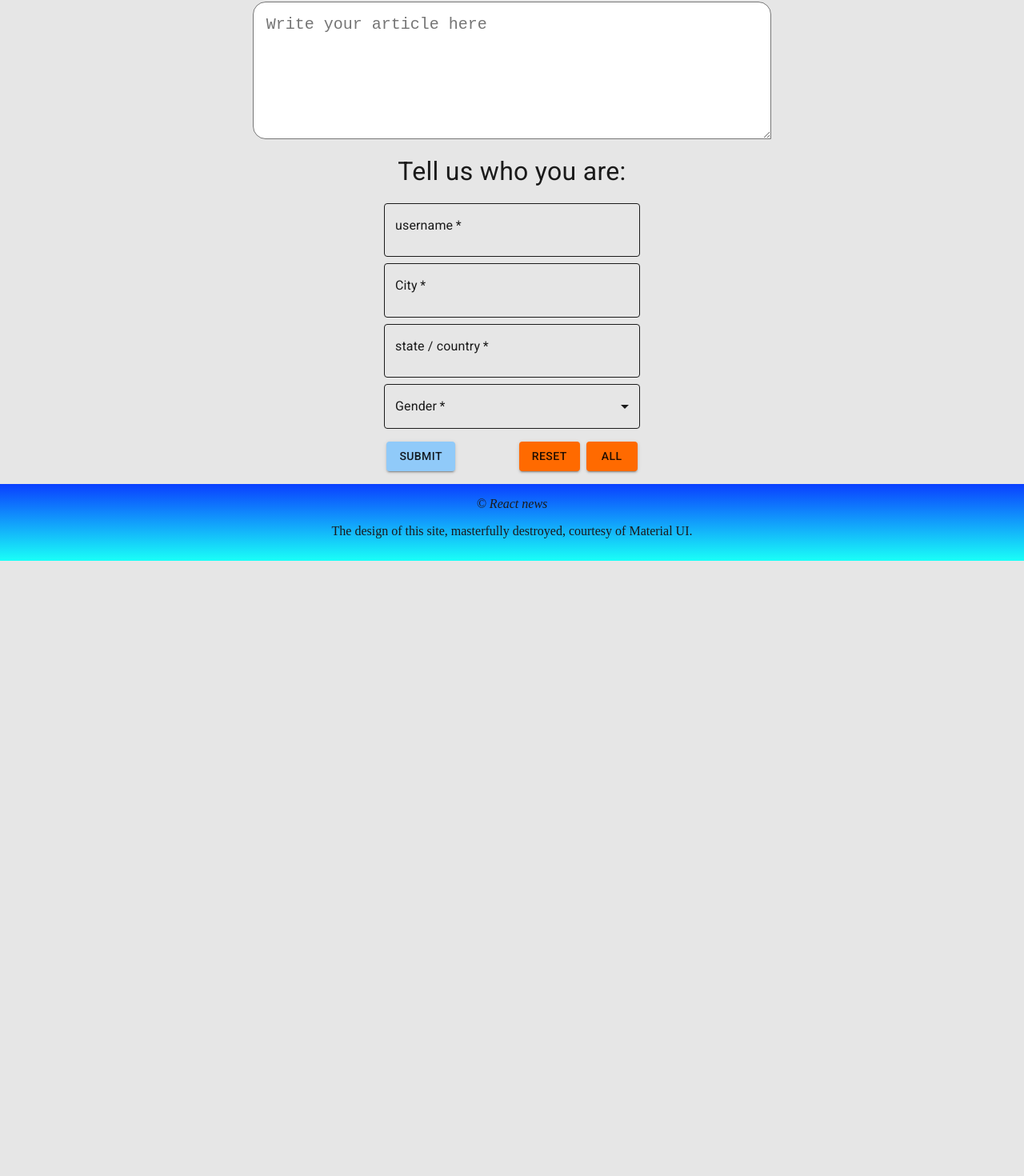
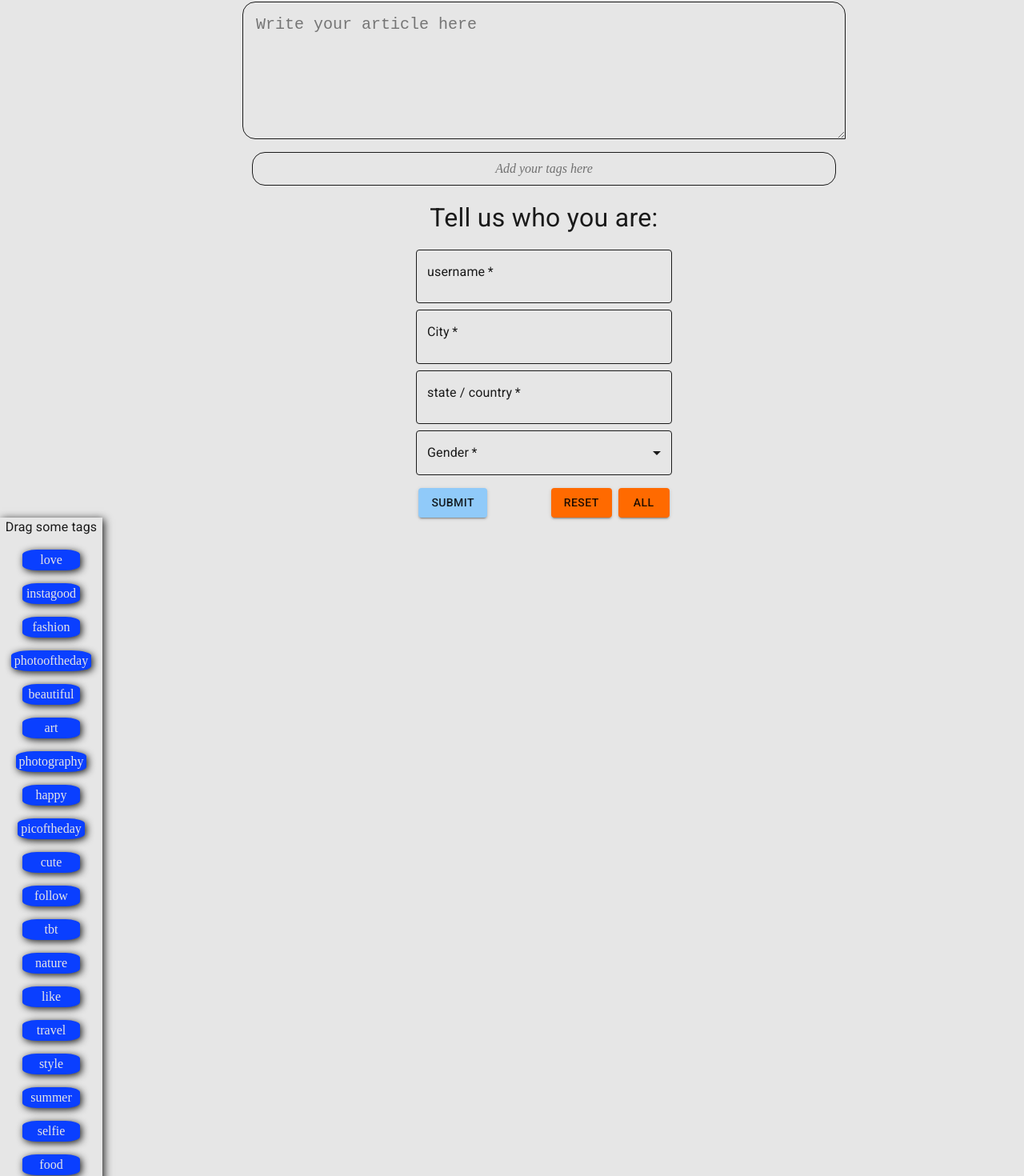
Before and after one commit to eckofox1981/news-reactor, a React (Vite) app: page /write in a window 1280 px wide. Shown: the part 415-1885 px from the top of the page at 80% size. Before the commit the page ends 1116 px from the top, so only its background shows below. Built offline with nearby package versions, Linux system fonts and the light colour scheme.

Commit message:
draggable tags woooooorkkkssssgit add .git add .git add .git add .

```diff
--- a/package.json
+++ b/package.json
@@ -15,6 +15,7 @@
     "@fontsource/roboto": "^5.2.6",
     "@mui/icons-material": "^7.3.2",
     "@mui/material": "^7.3.2",
+    "classnames": "^2.5.1",
     "react": "^19.1.1",
     "react-dom": "^19.1.1",
     "react-router-dom": "^7.8.2",
--- a/src/components/Tags.jsx
+++ b/src/components/Tags.jsx
@@ -1,10 +1,22 @@
+import { useMovedTagStore } from "../functionality/store";
 import "../styles/tags.css";
 
 export function Tags({ tags }) {
+  const setMovedTag = useMovedTagStore((store) => store.setMovedTag);
+
   return (
     <div className="tags">
       {tags.map((tag) => (
-        <div className="tag">{tag}</div>
+        <div
+          key={tags.indexOf(tag) + Math.random()}
+          className="tag"
+          draggable
+          onDragStart={() => {
+            setMovedTag(tag);
+          }}
+        >
+          {tag}
+        </div>
       ))}
     </div>
   );
--- a/src/functionality/store.js
+++ b/src/functionality/store.js
@@ -36,3 +36,17 @@ const activeUserStore = (set) => ({
 export const useActiveUserStore = create(
   persist(devtools(activeUserStore), { name: "active-user" })
 );
+
+//todo: do you really need this?
+const tagsStore = (set) => ({
+  tags: [],
+});
+
+export const useTagsStore = create(devtools(tagsStore));
+
+const movedTagStore = (set) => ({
+  movedTag: null,
+  setMovedTag: (string) => set({ movedTag: string }, false, "setMovedTag"),
+});
+
+export const useMovedTagStore = create(devtools(movedTagStore));
--- a/src/object/User.js
+++ b/src/object/User.js
@@ -8,8 +8,7 @@ export class UserObject {
     gender,
     city,
     state,
-    role,
-    password
+    role
   ) {
     this.id = id;
     this.username = username;
@@ -20,7 +19,6 @@ export class UserObject {
     this.city = city;
     this.state = state;
     this.role = role;
-    this.password = password;
   }
 }
 
--- a/src/pages/EditArticle.jsx
+++ b/src/pages/EditArticle.jsx
@@ -12,6 +12,12 @@ import {
 import TextareaAutosize from "@mui/material/TextareaAutosize";
 import TextField from "@mui/material/TextField";
 import { useState } from "react";
+import { UserObject } from "../object/User";
+import { Post } from "../object/Post";
+import { Tags } from "../components/Tags";
+import "../styles/editArticle.css";
+import { useMovedTagStore } from "../functionality/store";
+import classNames from "classnames";
 
 export function EditArticle() {
   const [title, setTitle] = useState("");
@@ -19,7 +25,35 @@ export function EditArticle() {
   const [username, setUsername] = useState("");
   const [city, setCity] = useState("");
   const [state, setState] = useState("");
+  const [postsTags, setPostTags] = useState([]);
   const [gender, setGender] = useState("");
+  const [tagList, setTagList] = useState([
+    "love",
+    "instagood",
+    "fashion",
+    "photooftheday",
+    "beautiful",
+    "art",
+    "photography",
+    "happy",
+    "picoftheday",
+    "cute",
+    "follow",
+    "tbt",
+    "nature",
+    "like",
+    "travel",
+    "style",
+    "summer",
+    "selfie",
+    "food",
+    "friends",
+  ]);
+  const [dropPostTags, setDropPostTags] = useState(false);
+  const [dropTagContainer, setDropTagContainerDrop] = useState(false);
+
+  const movedTag = useMovedTagStore((store) => store.movedTag);
+  const setMovedTag = useMovedTagStore((store) => store.setMovedTag);
 
   const resetArticleInputs = () => {
     setTitle("");
@@ -35,8 +69,16 @@ export function EditArticle() {
     setGender("neutral");
   };
 
+  const ShowPostTags = () => {
+    if (postsTags.length === 0) {
+      return <i>Add your tags here</i>;
+    }
+
+    return <Tags tags={postsTags} />;
+  };
+
   return (
-    <main>
+    <main id="edit-main">
       <Container
         disableGutters
         sx={{
@@ -45,6 +87,7 @@ export function EditArticle() {
           flexDirection: "column",
           alignItems: "center",
           gap: 2,
+          marginRight: 0,
         }}
       >
         <Typography
@@ -115,12 +158,46 @@ export function EditArticle() {
             width: "60%",
             padding: "1rem",
             fontSize: "1.25rem",
+            border: "1px solid var(--text-color)",
             borderRadius: "1rem 1rem 0 1rem ",
+            backgroundColor: "var(--background-color)",
+            color: "var(--text-color)",
           }}
           onChange={(e) => {
             setBody(e.target.value);
           }}
         />
+        <Box
+          className={classNames("post-tag", { drop: dropPostTags })}
+          onDragOver={(e) => {
+            e.preventDefault();
+            setDropPostTags(true);
+          }}
+          onDragLeave={(e) => {
+            e.preventDefault();
+            setDropPostTags(false);
+          }}
+          onDrop={(e) => {
+            setPostTags((current) => [...current, movedTag]);
+            setTagList((current) => current.filter((tag) => tag !== movedTag));
+            setMovedTag(null);
+            setDropPostTags(false);
+          }}
+          sx={{
+            minHeight: "2rem",
+            height: "fit-content",
+            width: "60%",
+            border: "1px solid var(--text-color)",
+            borderRadius: "1rem",
+            padding: "0.25rem",
+            display: "flex",
+            alignItems: "center",
+            justifyContent: "center",
+            color: "rgb(113, 113, 113)",
+          }}
+        >
+          <ShowPostTags />
+        </Box>
         <Typography
           variant="body1"
           sx={{ textAlign: "center", fontSize: "2rem", width: "100%" }}
@@ -267,15 +344,15 @@ export function EditArticle() {
             sx={{
               width: "20rem",
               "& .MuiOutlinedInput-root": {
-                color: "var(--text-color)", // selected text
+                color: "var(--text-color)",
                 "& fieldset": {
-                  borderColor: "var(--text-color)", // default border
+                  borderColor: "var(--text-color)",
                 },
                 "&:hover fieldset": {
-                  borderColor: "var(--text-color)", // hover border
+                  borderColor: "var(--text-color)",
                 },
                 "&.Mui-focused fieldset": {
-                  borderColor: "var(--text-color)", // focused border
+                  borderColor: "var(--text-color)",
                 },
               },
             }}
@@ -291,7 +368,6 @@ export function EditArticle() {
             >
               Gender
             </InputLabel>
-
             <Select
               labelId="gender-select-label"
               id="gender-select"
@@ -301,8 +377,8 @@ export function EditArticle() {
                 setGender(e.target.value);
               }}
               sx={{
-                color: "var(--text-color)", // selected text
-                "& .MuiSelect-icon": { color: "var(--text-color)" }, // the dropdown arrow
+                color: "var(--text-color)",
+                "& .MuiSelect-icon": { color: "var(--text-color)" },
               }}
             >
               <MenuItem value={"neutral"}>Neutral</MenuItem>
@@ -344,6 +420,77 @@ export function EditArticle() {
           </Button>
         </Box>
       </Container>
+      <Box
+        onDragOver={(e) => {
+          e.preventDefault();
+          setDropTagContainerDrop(true);
+        }}
+        onDragLeave={(e) => {
+          e.preventDefault();
+          setDropTagContainerDrop(false);
+        }}
+        onDrop={(e) => {
+          setTagList((current) => [...current, movedTag]);
+          setPostTags((current) => current.filter((tag) => tag !== movedTag));
+          setMovedTag(null);
+          setDropTagContainerDrop(false);
+        }}
+        className={classNames("tag-container", { drop: dropTagContainer })}
+        sx={{
+          width: "8rem",
+          boxShadow: "2px 2px 10px var(--text-color)",
+          marginLeft: 0,
+        }}
+      >
+        <Typography
+          variant="body1"
+          sx={{
+            textAlign: "center",
+          }}
+        >
+          Drag some tags
+        </Typography>
+        <Tags tags={tagList} />
+      </Box>
     </main>
   );
 }
+
+function saveLocalArticleAndUser(
+  title,
+  body,
+  tags,
+  username,
+  city,
+  state,
+  gender
+) {
+  const users = JSON.parse(localeStorage.getItem("rn-users")) || [];
+  const localArticles =
+    JSON.parse(localStorage.getItem("local-articles")) || [];
+  const user = new UserObject(
+    252 + users.length,
+    username,
+    "",
+    "",
+    "",
+    gender,
+    city,
+    state,
+    "user"
+  );
+  users.push(user);
+  localStorage.setItem("rn-users", JSON.stringify(users));
+  const post = new Post(
+    252 + localArticles.length,
+    title,
+    body,
+    tags || [],
+    0,
+    0,
+    0,
+    user.id
+  );
+  localArticles.push(post);
+  localStorage.setItem("local-articles", JSON.stringify(localArticles));
+}
--- /dev/null
+++ b/src/styles/editArticle.css
@@ -0,0 +1,14 @@
+#edit-main {
+  display: flex;
+  flex-direction: row;
+  flex-wrap: wrap;
+  width: 100%;
+  max-width: 1500px;
+}
+
+.post-tag.drop {
+  border: 3px dashed var(--contrast-color);
+}
+.tag-container.drop {
+  border: 3px dashed var(--contrast-color);
+}
```
Also changed, not shown: 1 other file (tests, documents, lock files or other folders).
